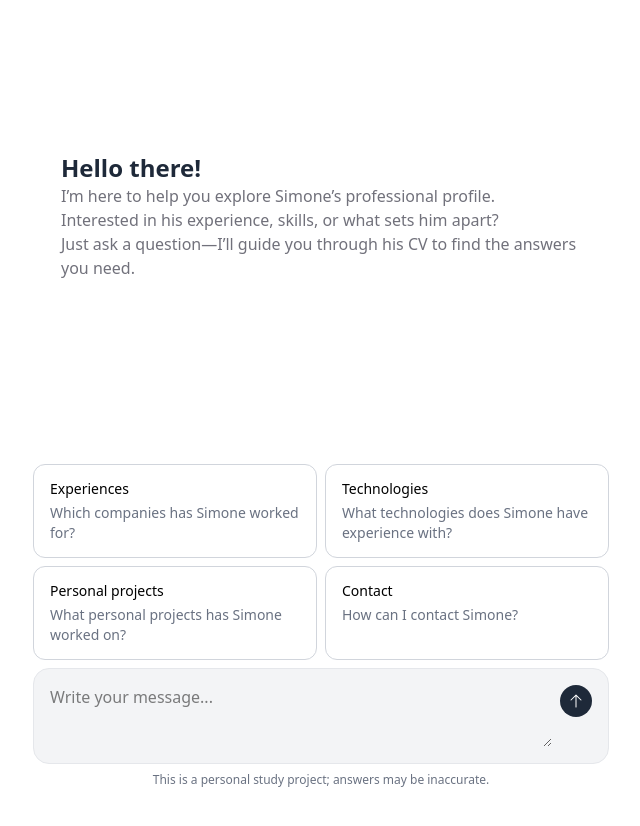
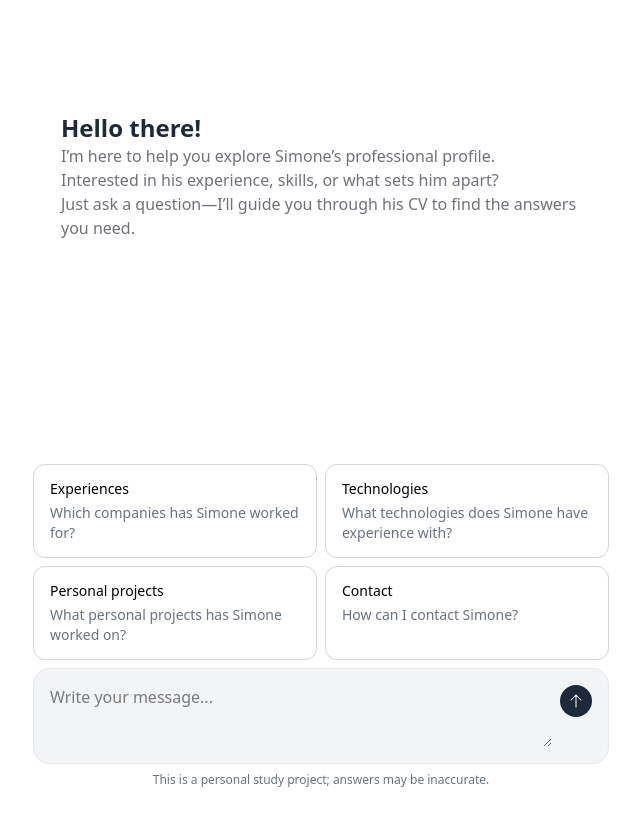
Before and after one commit to simonebittidev/ChatMyCv, a Next.js app in the folder client/: page / in a window 1280 px wide. Shown: the top 826 px of the page, without its empty margins (319-959 px from the left). After the commit the page ends 800 px from the top, so only its background shows below. Built offline with nearby package versions, Linux system fonts and the light colour scheme.

Commit message:
Enhance message handling: add AIMessage for end signal, improve SSE data yielding, and clean up chat component layout

```diff
--- a/client/src/components/chat.tsx
+++ b/client/src/components/chat.tsx
@@ -85,7 +85,7 @@
   const isMobile = typeof window !== "undefined" && window.innerWidth < MOBILE_WIDTH;
 
   return (
-    <div className="flex flex-col h-screen items-center justify-center mt-10">
+    <div className="flex flex-col h-screen items-center justify-center">
       <div className="flex flex-col h-full w-full max-w-xl mx-auto">
         <div className="h-16 w-full mt-5 p-3">
           {!chatMessages?.length &&
```
Also changed, not shown: 1 other file (tests, documents, lock files or other folders).
